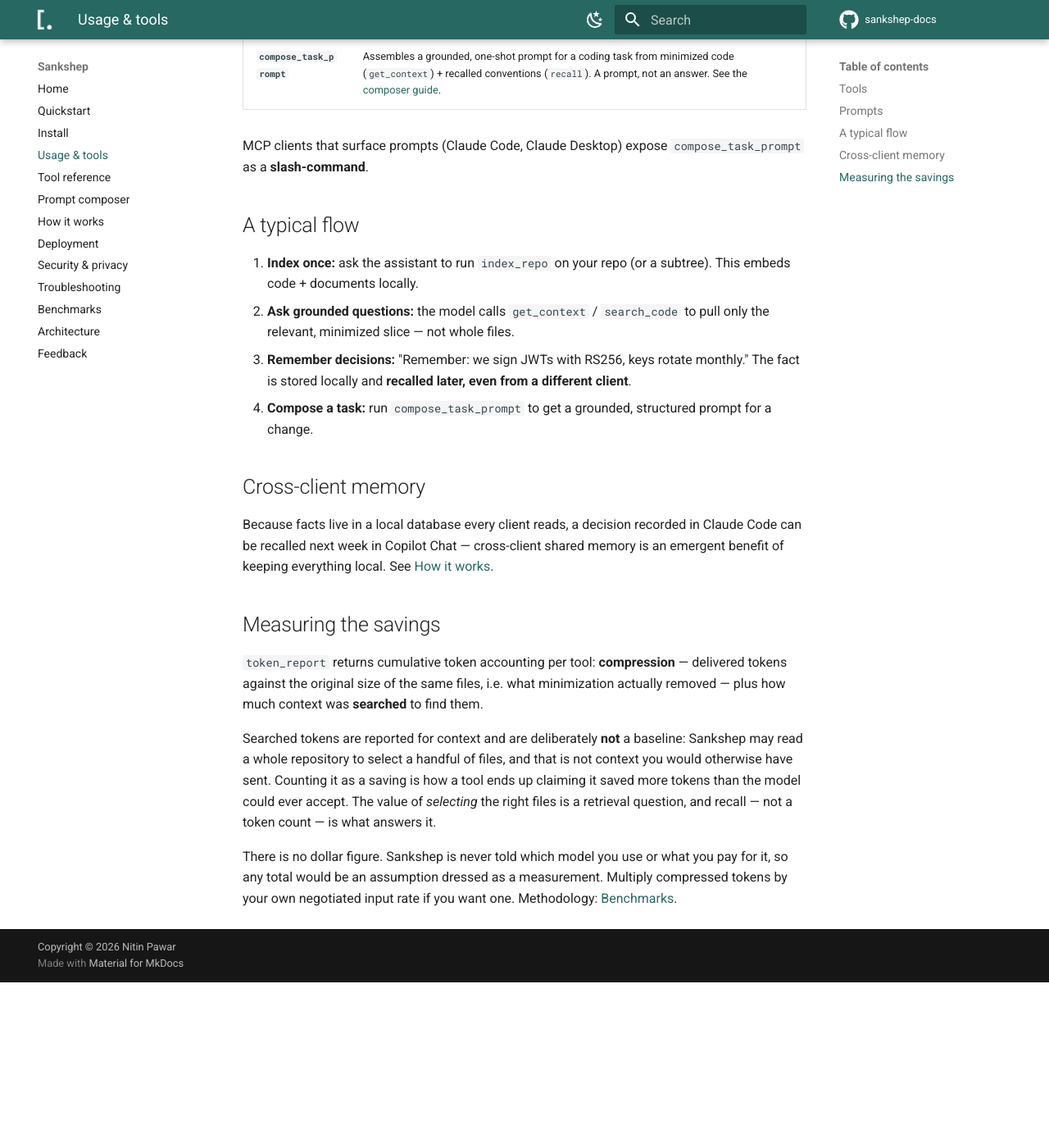
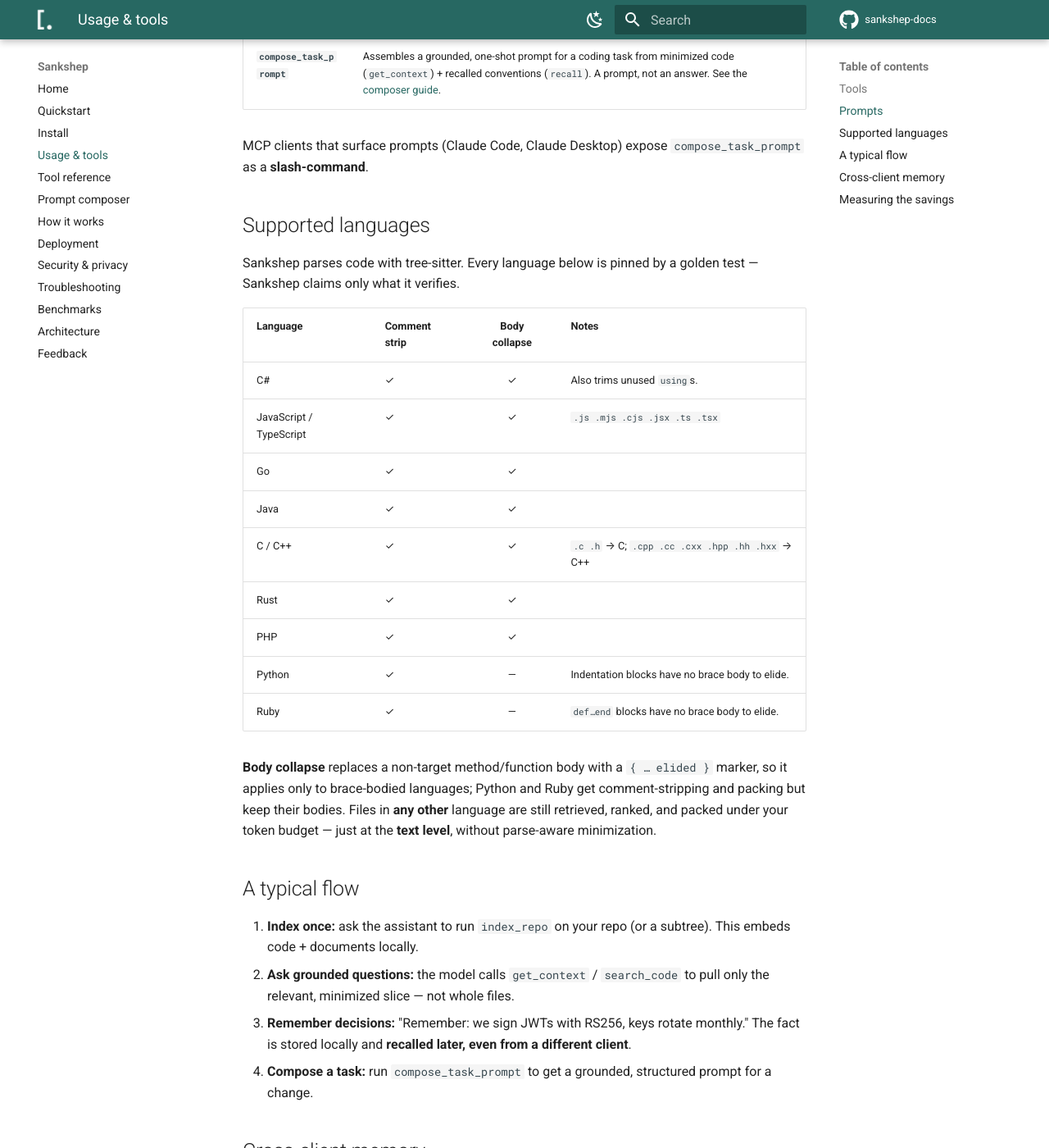
Before and after one commit to nitinpawar28/sankshep-docs, an MkDocs documentation site: the page built from docs/usage.md, in a window 1280 px wide and 1400 px high, scrolled down 956 px. Shown: the whole window at 82% size. Built offline with MkDocs 1.6.1 and Material for MkDocs 9.7.7, drawn with Linux system fonts in a browser that asks for light colours; comment, search, counter and statistics services are not loaded; before the commit the page ends 2154 px from its top, so only the background shows below that.

Commit message:
docs(usage): supported-languages table (Phase 21, v1.5.0)
Nine parse-aware languages, each pinned by a golden test: C#, JS/TS, Go, Java,
C, C++, Rust, PHP get comment-strip + body-collapse; Python and Ruby get
comment-strip only (no brace body to elide); everything else falls back to
text-level retrieval. Claims only what is tested.

Co-Authored-By: Claude Opus 4.8 <noreply@anthropic.com>

```diff
--- a/docs/usage.md
+++ b/docs/usage.md
@@ -23,6 +23,28 @@ mode**; in Claude clients they're available directly.
 
 MCP clients that surface prompts (Claude Code, Claude Desktop) expose `compose_task_prompt` as a
 **slash-command**.
+
+## Supported languages
+
+Sankshep parses code with tree-sitter. Every language below is pinned by a golden test — Sankshep claims
+only what it verifies.
+
+| Language | Comment strip | Body collapse | Notes |
+|---|---|:---:|---|
+| C# | ✓ | ✓ | Also trims unused `using`s. |
+| JavaScript / TypeScript | ✓ | ✓ | `.js .mjs .cjs .jsx .ts .tsx` |
+| Go | ✓ | ✓ | |
+| Java | ✓ | ✓ | |
+| C / C++ | ✓ | ✓ | `.c .h` → C; `.cpp .cc .cxx .hpp .hh .hxx` → C++ |
+| Rust | ✓ | ✓ | |
+| PHP | ✓ | ✓ | |
+| Python | ✓ | — | Indentation blocks have no brace body to elide. |
+| Ruby | ✓ | — | `def…end` blocks have no brace body to elide. |
+
+**Body collapse** replaces a non-target method/function body with a `{ … elided }` marker, so it applies
+only to brace-bodied languages; Python and Ruby get comment-stripping and packing but keep their bodies.
+Files in **any other** language are still retrieved, ranked, and packed under your token budget — just at
+the **text level**, without parse-aware minimization.
 
 ## A typical flow
 
```
